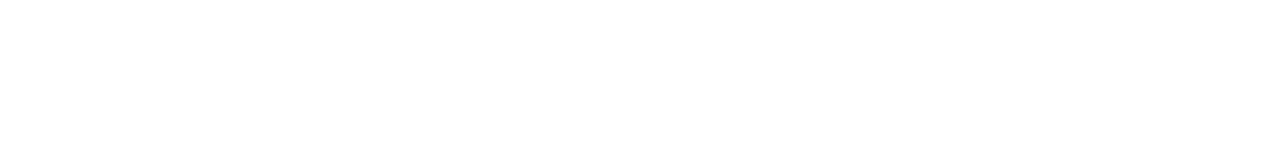
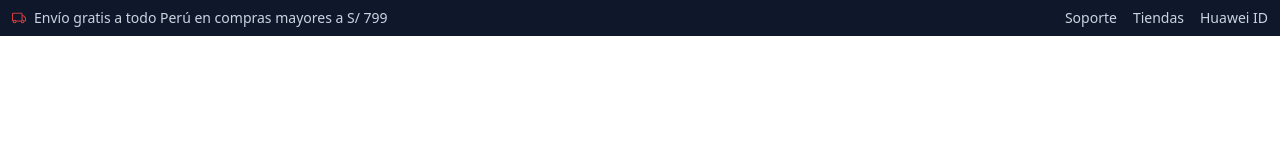
Before and after one commit to E5gar/GuiaPracticaSemana03, a plain HTML site: page index.html in a window 1280 px wide. Drawn offline with nearby package versions, Linux system fonts and the light colour scheme.

Commit message:
mensaje superior

```diff
--- a/index.html
+++ b/index.html
@@ -35,5 +35,25 @@
     rel="stylesheet"
   />
   <script src="https://cdn.tailwindcss.com"></script>
-  <body></body>
+  <body class="bg-white text-slate-800">
+    <div class="bg-slate-900 text-slate-300 py-2 text-sm">
+      <div class="container d-flex flex-wrap justify-content-between align-items-center gap-2">
+        <span class="d-flex align-items-center gap-2">
+          <i class="bi bi-truck text-red-500"></i>
+          Envío gratis a todo Perú en compras mayores a S/ 799
+        </span>
+        <span class="d-none d-md-flex align-items-center gap-3">
+          <a href="#soporte" class="text-slate-300 text-decoration-none hover:text-white"
+            >Soporte</a
+          >
+          <a href="#tiendas" class="text-slate-300 text-decoration-none hover:text-white"
+            >Tiendas</a
+          >
+          <a href="#cuenta" class="text-slate-300 text-decoration-none hover:text-white"
+            >Huawei ID</a
+          >
+        </span>
+      </div>
+    </div>
+  </body>
 </html>
```
